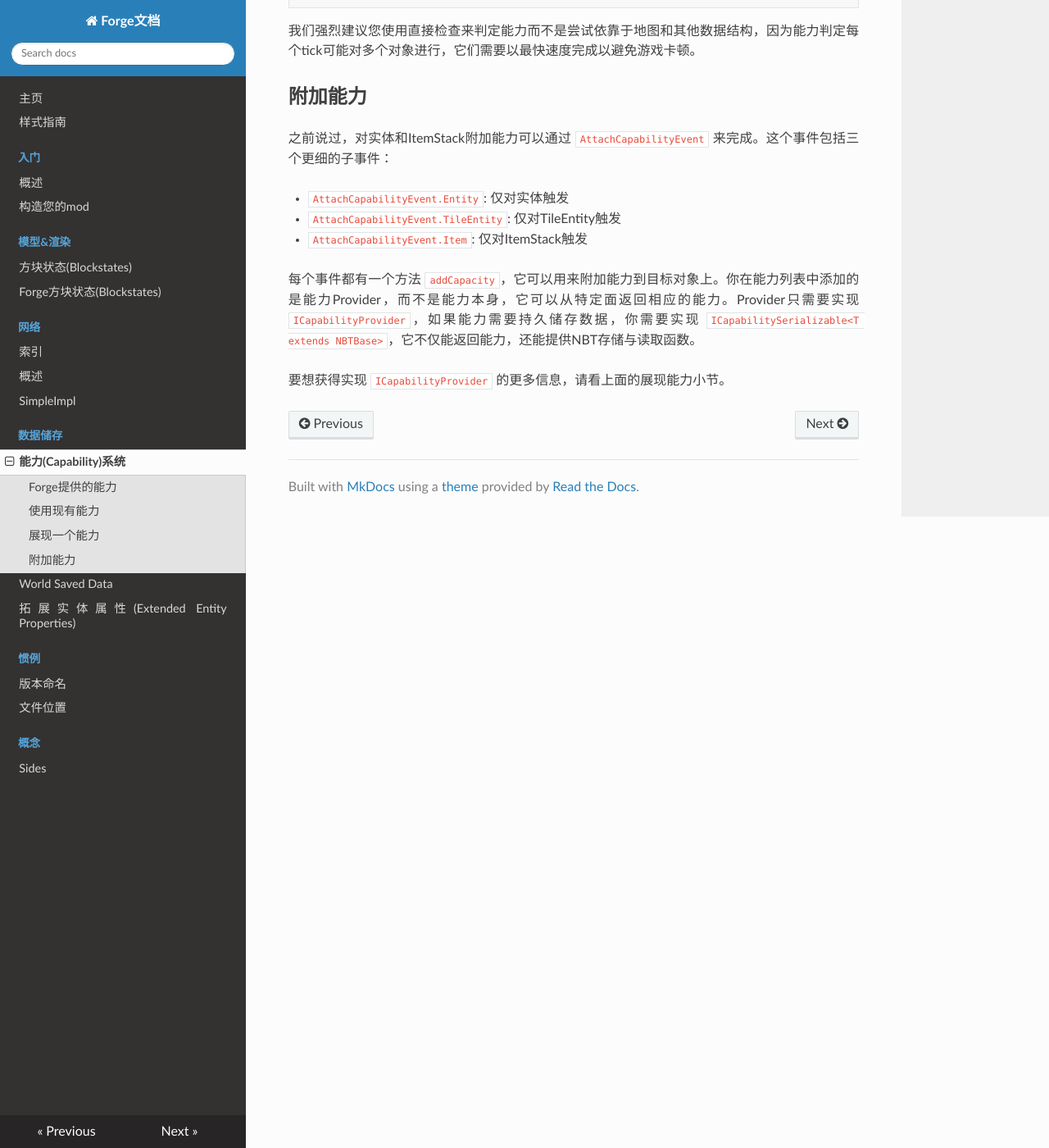
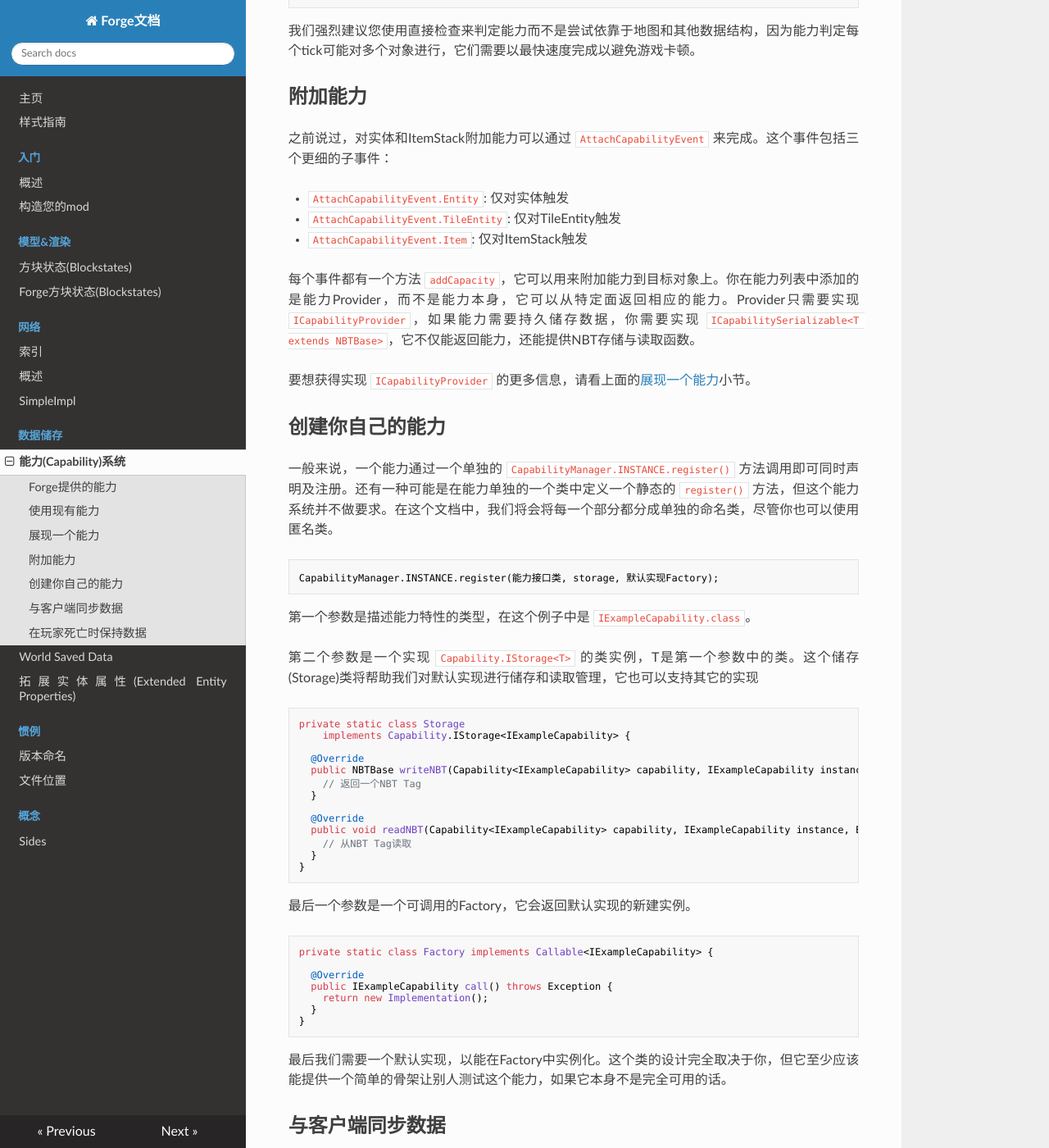
Before and after one commit to Krasjet/Forge-Documentation-CN, an MkDocs documentation site: the page built from docs/datastorage/capabilities.md, in a window 1280 px wide and 1400 px high, scrolled down 2005 px. Shown: the whole window at 82% size. Built offline with MkDocs 1.6.1, drawn with Linux system fonts in a browser that asks for light colours; nearby versions of some CDN libraries; old or Windows-style settings are respelled for this version of MkDocs; some of the changed text lies outside the part shown.

Commit message:
Update capabilities.md

````diff
--- a/docs/datastorage/capabilities.md
+++ b/docs/datastorage/capabilities.md
@@ -76,4 +76,75 @@ public <T> T getCapability(Capability<T> capability, EnumFacing facing) {
 
 每个事件都有一个方法 `addCapacity`，它可以用来附加能力到目标对象上。你在能力列表中添加的是能力Provider，而不是能力本身，它可以从特定面返回相应的能力。Provider只需要实现 `ICapabilityProvider`，如果能力需要持久储存数据，你需要实现 `ICapabilitySerializable<T extends NBTBase>`，它不仅能返回能力，还能提供NBT存储与读取函数。
 
-要想获得实现 `ICapabilityProvider` 的更多信息，请看上面的展现能力小节。
+要想获得实现 `ICapabilityProvider` 的更多信息，请看上面的[展现一个能力](#_2)小节。
+
+创建你自己的能力
+--------------
+
+一般来说，一个能力通过一个单独的 `CapabilityManager.INSTANCE.register()` 方法调用即可同时声明及注册。还有一种可能是在能力单独的一个类中定义一个静态的 `register()` 方法，但这个能力系统并不做要求。在这个文档中，我们将会将每一个部分都分成单独的命名类，尽管你也可以使用匿名类。
+
+```java
+CapabilityManager.INSTANCE.register(能力接口类, storage, 默认实现Factory);
+```
+
+第一个参数是描述能力特性的类型，在这个例子中是 `IExampleCapability.class`。
+
+第二个参数是一个实现 `Capability.IStorage<T>` 的类实例，T是第一个参数中的类。这个储存(Storage)类将帮助我们对默认实现进行储存和读取管理，它也可以支持其它的实现
+
+```java
+private static class Storage
+    implements Capability.IStorage<IExampleCapability> {
+
+  @Override
+  public NBTBase writeNBT(Capability<IExampleCapability> capability, IExampleCapability instance, EnumFacing side) {
+    // 返回一个NBT Tag
+  }
+
+  @Override
+  public void readNBT(Capability<IExampleCapability> capability, IExampleCapability instance, EnumFacing side, NBTBase nbt) {
+    // 从NBT Tag读取
+  }
+}
+```
+
+最后一个参数是一个可调用的Factory，它会返回默认实现的新建实例。
+
+```java
+private static class Factory implements Callable<IExampleCapability> {
+
+  @Override
+  public IExampleCapability call() throws Exception {
+    return new Implementation();
+  }
+}
+```
+
+最后我们需要一个默认实现，以能在Factory中实例化。这个类的设计完全取决于你，但它至少应该能提供一个简单的骨架让别人测试这个能力，如果它本身不是完全可用的话。
+
+与客户端同步数据
+--------------
+
+默认情况下，能力数据将不会被发送到客户端。为了修复这个问题，Mod需要用数据包(Packet)进行自己的同步。
+
+对于下面三种可选的情况你可能会想发送同步数据包：
+
+1. 当实体生成在世界时，你可能需要与客户端同步初始值
+2. 当储存的数据改变时，你可能需要通知一些看到实体的客户端
+3. 当一个新的客户端开始看到实体，你可能需要提醒它现有的数据
+
+如果你想要更多网络数据包的实现和信息，请去看[网络](../networking/index.md)部分的教程。
+
+在玩家死亡时保持数据
+------------------
+
+默认情况下，实体的能力数据在死亡的时候就会消失。为了改变这一点，在玩家实体重生被克隆时数据需要被复制下来。
+
+这个可以通过处理 `PlayerEvent.Clone` 这个事件来完成。这个事件中，`wasDead` 这个字段可以用来判别是死亡后的重生还是从末地之路返回到主世界。这个检测很重要，因为如果是从末地返回的话数据仍然是存在的。
+
+!!! note
+
+    这篇文档翻译有点混乱，如果有看不懂的建议去看[原文](http://mcforge.readthedocs.org/en/latest/datastorage/capabilities/)(虽然原文也不怎么清楚)。
+
+    另外，建议去看Forge这个测试的mod：[TestCapabilityMod.java](https://github.com/MinecraftForge/MinecraftForge/blob/master/src/test/java/net/minecraftforge/test/TestCapabilityMod.java)
+
+    还有capabilities包里的内容：[capabilities包](https://github.com/MinecraftForge/MinecraftForge/tree/master/src/main/java/net/minecraftforge/common/capabilities)
````
Also changed, not shown: docs/datastorage/extendedentityproperties.md (+1 -2 lines).
